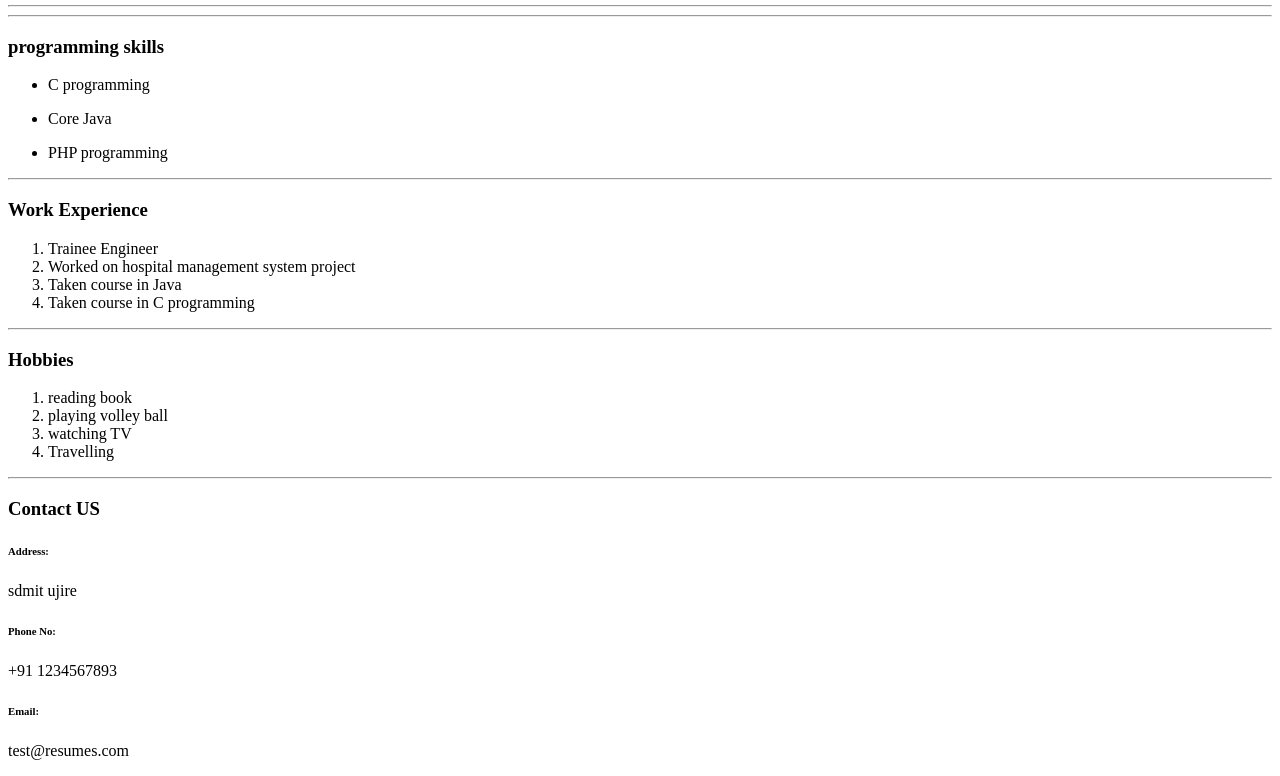
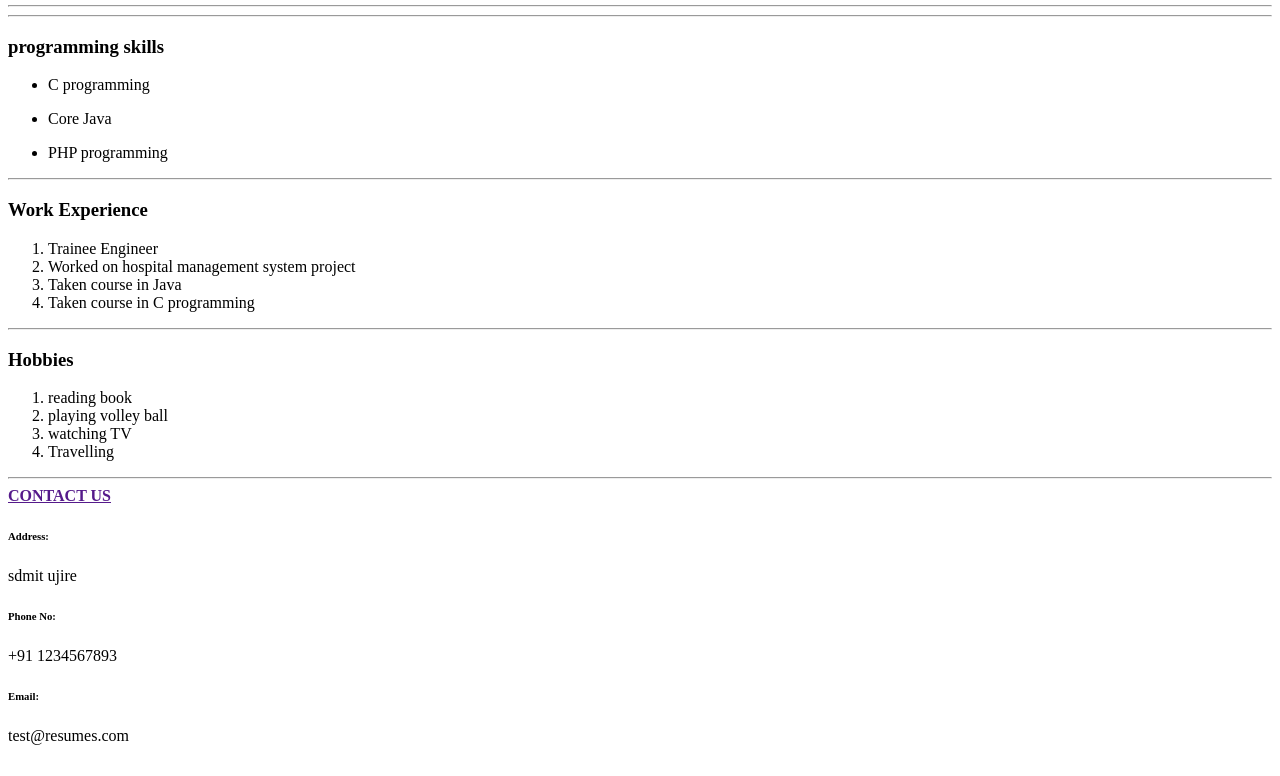
Before and after one commit to sanmathiav/Resume, a plain HTML site: page index.html in a window 1280 px wide. Shown: the part 165-941 px from the top of the page. Drawn offline with Linux system fonts and the light colour scheme.

Commit message:
Update index.html

```diff
--- a/index.html
+++ b/index.html
@@ -84,7 +84,7 @@
   </li>
 </ol>
 <hr/>
-    <h3>Contact US</h3>
+    <b><a href="">CONTACT US</a></b>
     <h6>Address:</h6><p>
     sdmit ujire
     </p>
```
